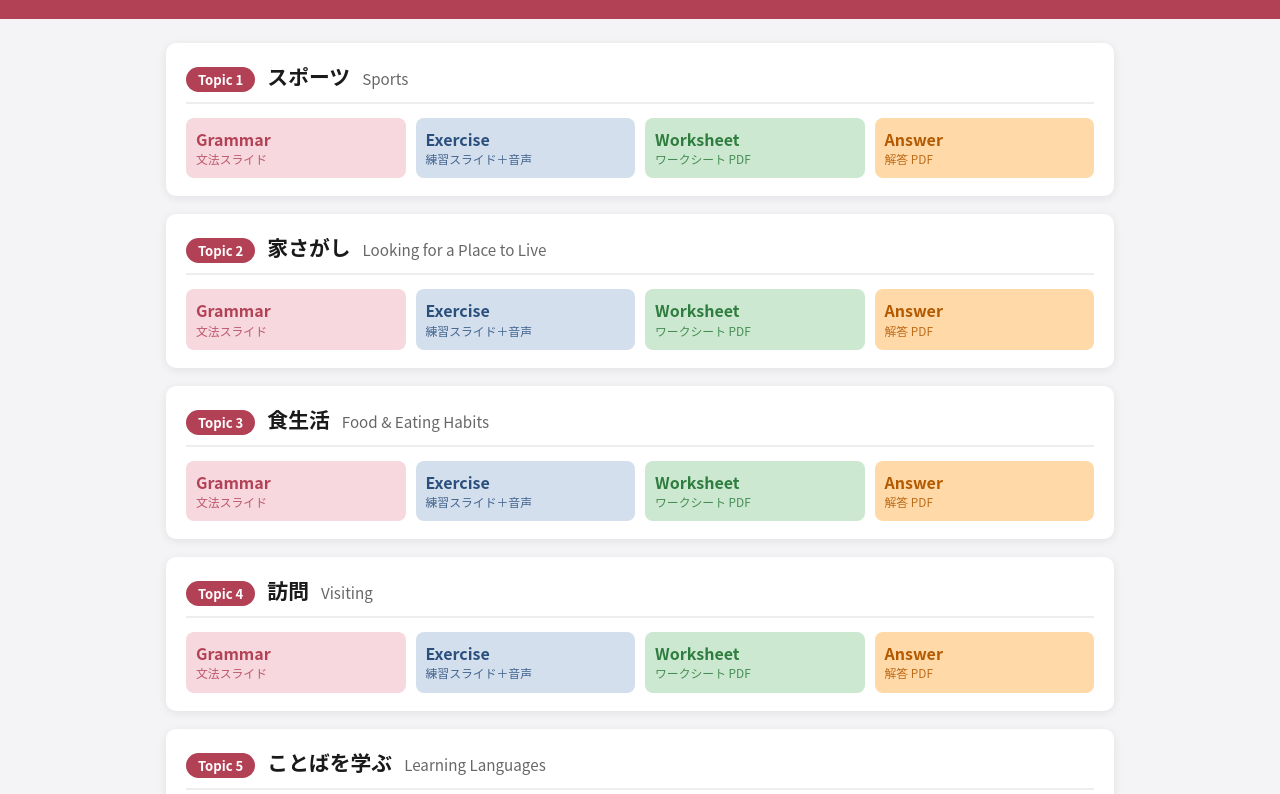
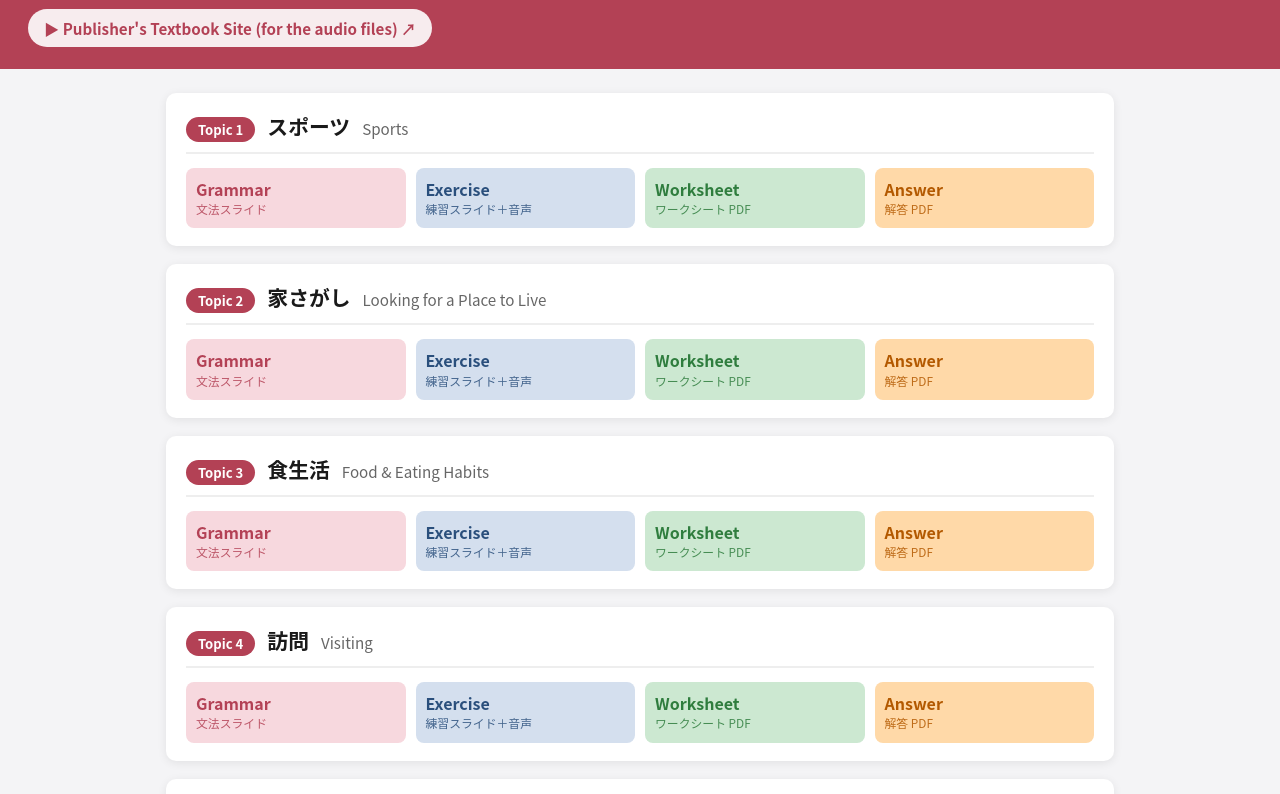
Before and after one commit to yabemiami/marugoto-A1B2, a plain HTML site: page index.html in a window 1280 px wide. Shown: the part 87-881 px from the top of the page. Drawn offline with Linux system fonts and the light colour scheme.

Commit message:
Add files via upload

```diff
--- a/index.html
+++ b/index.html
@@ -35,6 +35,7 @@ footer{text-align:center;color:var(--soft);font-size:.82rem;padding:0 16px 40px;
 <header class="top">
   <h1>まるごと 初中級（A2-B1）　教材インデックス</h1>
   <p>各トピックの 文法スライド・練習スライド（音声つき）・ワークシート・解答</p>
+  <p style="margin-top:12px;"><a href="https://marugoto.jpf.go.jp/en/download/pre_intermediate/" target="_blank" rel="noopener" style="display:inline-block;background:#fff;color:#b34155;text-decoration:none;font-weight:700;padding:8px 16px;border-radius:20px;font-size:.95rem;">▶ Publisher&#39;s Textbook Site (for the audio files) ↗</a></p>
 </header>
 <main>
   <section class="topic">
```
